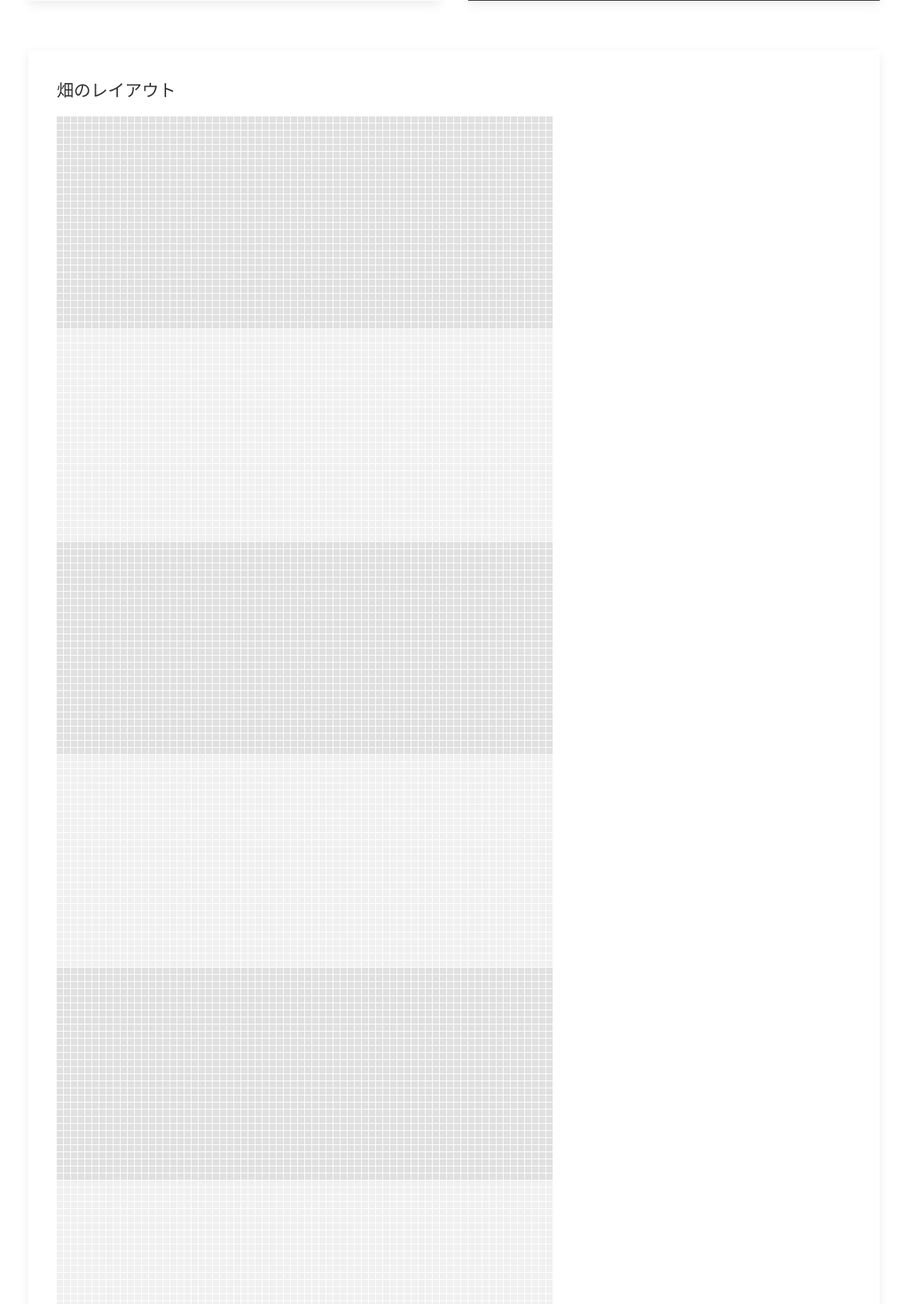
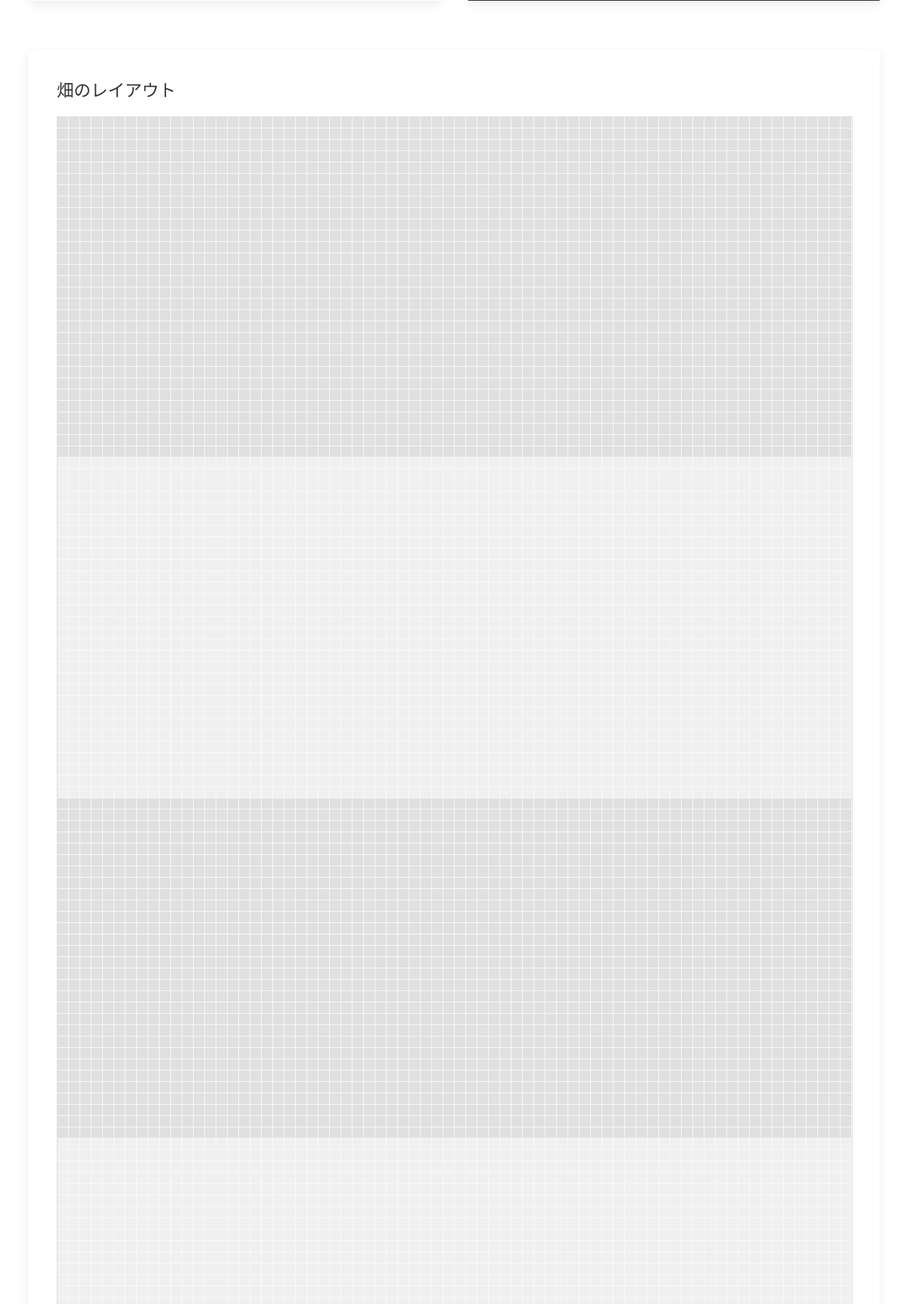
Before and after one commit to Yuki0123/my_garden_proj, a Django app: template crops/templates/crops/mypage.html in a window 1280 px wide. Shown: the part 496-2334 px from the top of the page at 71% size. Before the commit the page ends 2159 px from the top, so only its background shows below. Run offline with Django 5.2, Linux system fonts and the light colour scheme; tables that the repository leaves empty hold one stand-in row (values such as "Sample post"); the template is opened without the code that fills it: values that come from a table or form of the project are taken from there, most other values are stand-ins (such as "Sample title", 1, 10 or a date in 2020); some libraries are stand-ins or nearby versions.

Commit message:
改善: キャンバス要素のラッパーを追加し、スタイルを調整して描画機能を強化
Co-authored-by: Copilot <copilot@github.com>

```diff
--- a/crops/templates/crops/includes/_canvas_js.html
+++ b/crops/templates/crops/includes/_canvas_js.html
@@ -1,67 +1,66 @@
 <script>
-    // 1. 定数を一番外側に置く（どこからでも見えるようにする）
-    const CELL_SIZE = 10;
-    const COLS = 70;
-    const ROWS = 180;
+    document.addEventListener('DOMContentLoaded', () => {
+        const wrapper = document.getElementById('canvas-wrapper');
+        const canvas = document.getElementById('garden-canvas');
+        if (!wrapper || !canvas) return;
 
-    document.addEventListener('DOMContentLoaded', () => {
-        const canvas = document.getElementById('garden-canvas');
-        if (!canvas) {
-            console.error("Canvasが見つかりません！");
-            return;
-        }
         const ctx = canvas.getContext('2d');
 
-        // 2. キャンバスのサイズをここで確定させる
-        canvas.width = COLS * CELL_SIZE;
-        canvas.height = ROWS * CELL_SIZE;
-        // 2. ★重要★ CSSによる強制的な引き伸ばしを防ぐ
-        // これを入れないと、親要素の幅に合わせて横にビヨーンと伸びることがあります
+        // ★ ROWS(行)は 180、COLS(列)は 70 です
+        const ROWS = 180;
+        const COLS = 70;
+
+        // 1. 親要素の幅を取得して、1マスのサイズを計算
+        const wrapperWidth = wrapper.clientWidth;
+        const dynamicCellSize = wrapperWidth / COLS;
+
+        // 2. キャンバスの解像度を設定
+        canvas.width = wrapperWidth;
+        canvas.height = ROWS * dynamicCellSize;
 
         const dataElement = document.getElementById('plot-data-json');
-        if (!dataElement) {
-            console.error("データ要素（plot-data-json）が見つかりません");
-            return;
-        }
+        if (!dataElement) return;
 
         try {
             const plotData = JSON.parse(dataElement.textContent);
-            // 3. 描画関数を呼び出す
-            drawGarden(canvas, ctx, plotData);
+            // 描画関数を呼び出す（dynamicCellSizeを渡す）
+            drawGarden(canvas, ctx, plotData, dynamicCellSize, ROWS, COLS);
         } catch (e) {
             console.error("JSONパースエラー:", e);
         }
+
     });
 
-    // 描画関数：必要な情報をすべて引数で受け取る
-    function drawGarden(canvas, ctx, plotData) {
-        // 背景をクリア
+    function drawGarden(canvas, ctx, plotData, cellSize, rows, cols) {
         ctx.clearRect(0, 0, canvas.width, canvas.height);
 
-        for (let r = 0; r < ROWS; r++) {
+        for (let r = 0; r < rows; r++) {
+            // 30行ごとに色を変える（Math.floor(r / 30)）
             const isAlternateSection = Math.floor(r / 30) % 2 === 0;
-            for (let c = 0; c < COLS; c++) {
-                const x = c * CELL_SIZE;
-                const y = r * CELL_SIZE;
+
+            for (let c = 0; c < cols; c++) {
+                const x = c * cellSize;
+                const y = r * cellSize;
                 const plot = plotData[`${r}-${c}`];
-                // 4. 安全にデータを判定する
-                // 畝なら茶色、それ以外はグレー
+
                 if (plot && plot.is_bed) {
                     ctx.fillStyle = '#8B4513';
                 } else {
                     ctx.fillStyle = isAlternateSection ? '#E0E0E0' : '#F0F0F0';
                 }
 
-                // 描画
-                ctx.fillRect(x, y, CELL_SIZE - 1, CELL_SIZE - 1);
+                // ★ CELL_SIZE ではなく cellSize (引数) を使う
+                ctx.fillRect(x, y, cellSize - 1, cellSize - 1);
 
-                // 作物がある場合
                 if (plot && plot.crop) {
                     ctx.fillStyle = '#2ECC71';
-                    ctx.fillRect(x + 4, y + 4, CELL_SIZE - 8, CELL_SIZE - 8);
+                    // 作物もcellSizeに合わせてサイズ調整
+                    const padding = cellSize * 0.2;
+                    ctx.fillRect(x + padding, y + padding, cellSize - (padding * 2), cellSize - (padding * 2));
                 }
             }
         }
         console.log("描画が正常に完了しました");
     }
+
 </script>
--- a/crops/templates/crops/mypage.html
+++ b/crops/templates/crops/mypage.html
@@ -36,8 +36,11 @@
         <div class="uk-margin-large-top">
             <div class="uk-card uk-card-default uk-card-body uk-width-1-1">
                 <h4 class="uk-card-title">畑のレイアウト</h4>
-                    <canvas id="garden-canvas" width="100%"></canvas>
 
+                <div id="canvas-wrapper"
+                    style="width: 100%; overflow-x: auto; background-color: #f8f8f8; border: 1px solid #ddd; line-height: 0;">
+                    <canvas id="garden-canvas" style="display: block; margin: 0 auto;"></canvas>
+                </div>
 
                 <script id="plot-data-json" type="application/json">
                     {{ plot_json|safe }}
```
